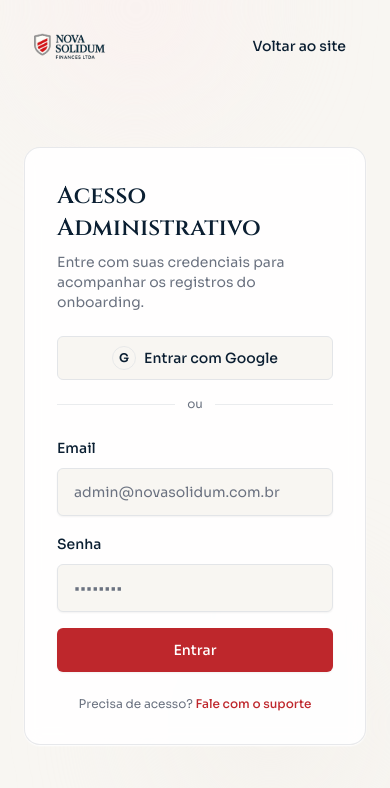
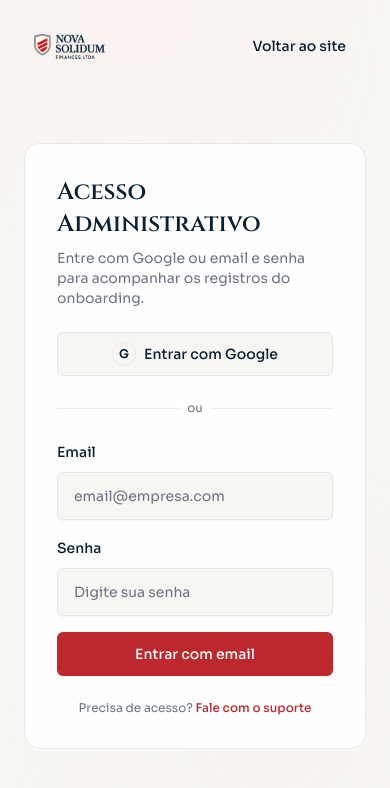
Before and after one commit to dev-dosreis/NovaSolidumFinances, a React (Vite) app: page /login in a window 390 px wide. Shown: the top 788 px of the page. Built offline with nearby package versions, Linux system fonts and the light colour scheme; no server answers.

Commit message:
Restore admin email login and relax phone format

```diff
--- a/src/components/form/RegisterWizard.tsx
+++ b/src/components/form/RegisterWizard.tsx
@@ -567,7 +567,7 @@ export function RegisterWizard() {
                   <FormField
                     name="userPhone"
                     label={copy.form.phone}
-                    placeholder="+5511999999999"
+                    placeholder="Ex: +5511999999999"
                     inputMode="tel"
                     mask={formatPhone}
                     hint={copy.form.phoneHint}
@@ -629,7 +629,7 @@ export function RegisterWizard() {
                   <FormField
                     name="companyPhone"
                     label={copy.form.companyPhone}
-                    placeholder="+5511999999999"
+                    placeholder="Ex: +5511999999999"
                     inputMode="tel"
                     mask={formatPhone}
                     hint={copy.form.phoneHint}
@@ -784,7 +784,7 @@ export function RegisterWizard() {
                   <FormField
                     name="majorityAdminPhone"
                     label={copy.form.adminPhone}
-                    placeholder="+5511999999999"
+                    placeholder="Ex: +5511999999999"
                     inputMode="tel"
                     mask={formatPhone}
                     hint={copy.form.phoneHint}
--- a/src/components/form/utils.ts
+++ b/src/components/form/utils.ts
@@ -37,12 +37,10 @@ export function formatCep(value: string) {
 }
 
 export function formatPhone(value: string) {
-  const digits = stripNonDigits(value);
+  const hasPlus = value.trim().startsWith('+');
+  const digits = stripNonDigits(value).slice(0, 15);
   if (!digits) return '';
-  if (!digits.startsWith('55')) {
-    return `+55${digits}`.slice(0, 14);
-  }
-  return `+${digits}`.slice(0, 14);
+  return hasPlus ? `+${digits}` : digits;
 }
 
 export function isValidCpf(value?: string) {
@@ -82,7 +80,10 @@ export function isValidCnpj(value?: string) {
 }
 
 export function isValidPhone(value?: string) {
-  return /^\+55\d{10,11}$/.test(value || '');
+  const raw = (value || '').trim();
+  const digits = stripNonDigits(raw);
+  if (!digits) return false;
+  return digits.length >= 8 && digits.length <= 15;
 }
 
 export function isValidCep(value?: string) {
--- a/src/content/copy.ts
+++ b/src/content/copy.ts
@@ -182,7 +182,7 @@ export const copy = {
     foreigner: 'Sou estrangeiro',
     email: 'Email *',
     phone: 'Telefone *',
-    phoneHint: 'Formato: +5511999999999',
+    phoneHint: 'Formato: +código do país + número (ex: +5511999999999)',
     pep: 'Sou Pessoa Exposta Politicamente (PEP)',
     pepPosition: 'Cargo/Função',
     addressSection: 'Endereço *',
--- a/src/pages/AdminDashboard.tsx
+++ b/src/pages/AdminDashboard.tsx
@@ -187,28 +187,7 @@ export function AdminDashboard() {
     );
   }
 
-  if (!hasAdminAllowlist) {
-    return (
-      <div className="min-h-screen bg-background text-foreground">
-        <div className="mx-auto flex min-h-screen max-w-3xl flex-col justify-center px-6">
-          <Card className="border-border/70 p-8">
-            <h1 className="text-2xl font-semibold">Painel administrativo</h1>
-            <p className="mt-2 text-sm text-muted-foreground">
-              Defina a variável <span className="font-semibold">VITE_ADMIN_EMAILS</span> para restringir o acesso ao
-              painel.
-            </p>
-            <div className="mt-6">
-              <Button variant="outline" onClick={handleSignOut} disabled={isSigningOut}>
-                {isSigningOut ? 'Saindo...' : 'Sair'}
-              </Button>
-            </div>
-          </Card>
-        </div>
-      </div>
-    );
-  }
-
-  if (!isAdminEmail(user.email)) {
+  if (hasAdminAllowlist && !isAdminEmail(user.email)) {
     return (
       <div className="min-h-screen bg-background text-foreground">
         <div className="mx-auto flex min-h-screen max-w-3xl flex-col justify-center px-6">
--- a/src/pages/Login.tsx
+++ b/src/pages/Login.tsx
@@ -1,16 +1,9 @@
 import { useEffect, useState } from 'react';
+import { Link, useNavigate } from 'react-router-dom';
+import { GoogleAuthProvider, getRedirectResult, signInWithEmailAndPassword, signInWithPopup, signInWithRedirect, signOut } from 'firebase/auth';
 import { z } from 'zod';
 import { zodResolver } from '@hookform/resolvers/zod';
 import { useForm } from 'react-hook-form';
-import { Link, useNavigate } from 'react-router-dom';
-import {
-  GoogleAuthProvider,
-  getRedirectResult,
-  signInWithEmailAndPassword,
-  signInWithPopup,
-  signInWithRedirect,
-  signOut,
-} from 'firebase/auth';
 
 import { BrandLogo } from '../components/shared/BrandLogo';
 import { Button } from '../components/ui/button';
@@ -22,29 +15,23 @@ import { auth, isFirebaseConfigured } from '../lib/firebase';
 import { cn } from '../lib/utils';
 
 const loginSchema = z.object({
-  email: z.string().email('Informe um email válido.'),
-  password: z.string().min(6, 'A senha precisa ter pelo menos 6 caracteres.'),
+  email: z.string().min(1, 'Informe o email.').email('Email inválido.'),
+  password: z.string().min(6, 'Senha deve ter pelo menos 6 caracteres.'),
 });
 
-type LoginForm = z.infer<typeof loginSchema>;
-
-type SubmitStatus = 'idle' | 'loading';
+type LoginFormValues = z.infer<typeof loginSchema>;
 
 export function Login() {
   const navigate = useNavigate();
-  const [status, setStatus] = useState<SubmitStatus>('idle');
   const [isGoogleLoading, setIsGoogleLoading] = useState(false);
   const [submitError, setSubmitError] = useState<string | null>(null);
   const {
     register,
     handleSubmit,
-    formState: { errors },
-  } = useForm<LoginForm>({
+    formState: { errors, isSubmitting },
+  } = useForm<LoginFormValues>({
     resolver: zodResolver(loginSchema),
-    defaultValues: {
-      email: '',
-      password: '',
-    },
+    defaultValues: { email: '', password: '' },
   });
 
   useEffect(() => {
@@ -52,11 +39,7 @@ export function Login() {
     getRedirectResult(auth)
       .then((result) => {
         if (result?.user) {
-          if (!hasAdminAllowlist) {
-            setSubmitError('Defina VITE_ADMIN_EMAILS para liberar o acesso admin.');
-            return signOut(auth);
-          }
-          if (!isAdminEmail(result.user.email)) {
+          if (hasAdminAllowlist && !isAdminEmail(result.user.email)) {
             setSubmitError('Seu email não está autorizado para o painel.');
             return signOut(auth);
           }
@@ -71,10 +54,6 @@ export function Login() {
       setSubmitError('Firebase não configurado. Defina as variáveis de ambiente.');
       return;
     }
-    if (!hasAdminAllowlist) {
-      setSubmitError('Defina VITE_ADMIN_EMAILS para liberar o acesso admin.');
-      return;
-    }
 
     setIsGoogleLoading(true);
     setSubmitError(null);
@@ -82,7 +61,7 @@ export function Login() {
     try {
       const provider = new GoogleAuthProvider();
       const result = await signInWithPopup(auth, provider);
-      if (!isAdminEmail(result.user.email)) {
+      if (hasAdminAllowlist && !isAdminEmail(result.user.email)) {
         setSubmitError('Seu email não está autorizado para o painel.');
         await signOut(auth);
         return;
@@ -101,29 +80,32 @@ export function Login() {
     }
   };
 
-  const onSubmit = async (values: LoginForm) => {
+  const handleEmailLogin = async (values: LoginFormValues) => {
     if (!isFirebaseConfigured || !auth) {
       setSubmitError('Firebase não configurado. Defina as variáveis de ambiente.');
       return;
     }
-    if (!hasAdminAllowlist) {
-      setSubmitError('Defina VITE_ADMIN_EMAILS para liberar o acesso admin.');
-      return;
-    }
-    setStatus('loading');
+
     setSubmitError(null);
     try {
       const result = await signInWithEmailAndPassword(auth, values.email, values.password);
-      if (!isAdminEmail(result.user.email)) {
+      if (hasAdminAllowlist && !isAdminEmail(result.user.email)) {
         setSubmitError('Seu email não está autorizado para o painel.');
         await signOut(auth);
         return;
       }
       navigate('/admin');
     } catch (error) {
-      setSubmitError('Credenciais inválidas ou acesso não autorizado.');
-    } finally {
-      setStatus('idle');
+      const code = (error as { code?: string } | null)?.code ?? '';
+      if (['auth/invalid-email', 'auth/user-not-found', 'auth/wrong-password'].includes(code)) {
+        setSubmitError('Email ou senha inválidos.');
+      } else if (code === 'auth/too-many-requests') {
+        setSubmitError('Muitas tentativas. Tente novamente mais tarde.');
+      } else if (code === 'auth/user-disabled') {
+        setSubmitError('Usuário desativado. Contate o suporte.');
+      } else {
+        setSubmitError('Não foi possível entrar com email e senha.');
+      }
     }
   };
 
@@ -150,7 +132,7 @@ export function Login() {
             <div className="space-y-2">
               <h1 className="text-2xl font-semibold text-foreground">Acesso Administrativo</h1>
               <p className="text-sm text-muted-foreground">
-                Entre com suas credenciais para acompanhar os registros do onboarding.
+                Entre com Google ou email e senha para acompanhar os registros do onboarding.
               </p>
             </div>
 
@@ -166,53 +148,54 @@ export function Login() {
                 variant="outline"
                 className="w-full"
                 onClick={handleGoogleLogin}
-                disabled={status === 'loading' || isGoogleLoading}
+                disabled={isGoogleLoading}
               >
                 <span className="mr-2 flex h-6 w-6 items-center justify-center rounded-full border border-border/60 text-xs font-semibold">
                   G
                 </span>
                 {isGoogleLoading ? 'Conectando...' : 'Entrar com Google'}
               </Button>
-              <div className="flex items-center gap-3 text-xs text-muted-foreground">
-                <span className="h-px flex-1 bg-border/60" />
-                ou
-                <span className="h-px flex-1 bg-border/60" />
+            </div>
+
+            <div className="relative my-6">
+              <div className="absolute inset-0 flex items-center">
+                <div className="w-full border-t border-border/60" />
+              </div>
+              <div className="relative flex justify-center text-xs">
+                <span className="bg-white px-2 text-muted-foreground">ou</span>
               </div>
             </div>
 
-            <form onSubmit={handleSubmit(onSubmit)} className="mt-6 space-y-4">
+            <form onSubmit={handleSubmit(handleEmailLogin)} className="space-y-4">
               <div className="space-y-2">
                 <Label htmlFor="email">Email</Label>
                 <Input
                   id="email"
                   type="email"
-                  placeholder="admin@novasolidum.com.br"
                   autoComplete="email"
+                  placeholder="email@empresa.com"
+                  aria-invalid={Boolean(errors.email)}
+                  className={cn(errors.email && 'border-rose-400 focus-visible:ring-rose-200')}
                   {...register('email')}
                 />
                 {errors.email ? <p className="text-xs text-rose-600">{errors.email.message}</p> : null}
               </div>
-
               <div className="space-y-2">
                 <Label htmlFor="password">Senha</Label>
                 <Input
                   id="password"
                   type="password"
-                  placeholder="••••••••"
                   autoComplete="current-password"
+                  placeholder="Digite sua senha"
+                  aria-invalid={Boolean(errors.password)}
+                  className={cn(errors.password && 'border-rose-400 focus-visible:ring-rose-200')}
                   {...register('password')}
                 />
                 {errors.password ? <p className="text-xs text-rose-600">{errors.password.message}</p> : null}
               </div>
-
               {submitError ? <p className="text-xs text-rose-600">{submitError}</p> : null}
-
-              <Button
-                type="submit"
-                className={cn('w-full', status === 'loading' && 'pointer-events-none opacity-80')}
-                disabled={status === 'loading' || isGoogleLoading}
-              >
-                {status === 'loading' ? 'Entrando...' : 'Entrar'}
+              <Button type="submit" className="w-full" disabled={isSubmitting}>
+                {isSubmitting ? 'Entrando...' : 'Entrar com email'}
               </Button>
             </form>
 
```
